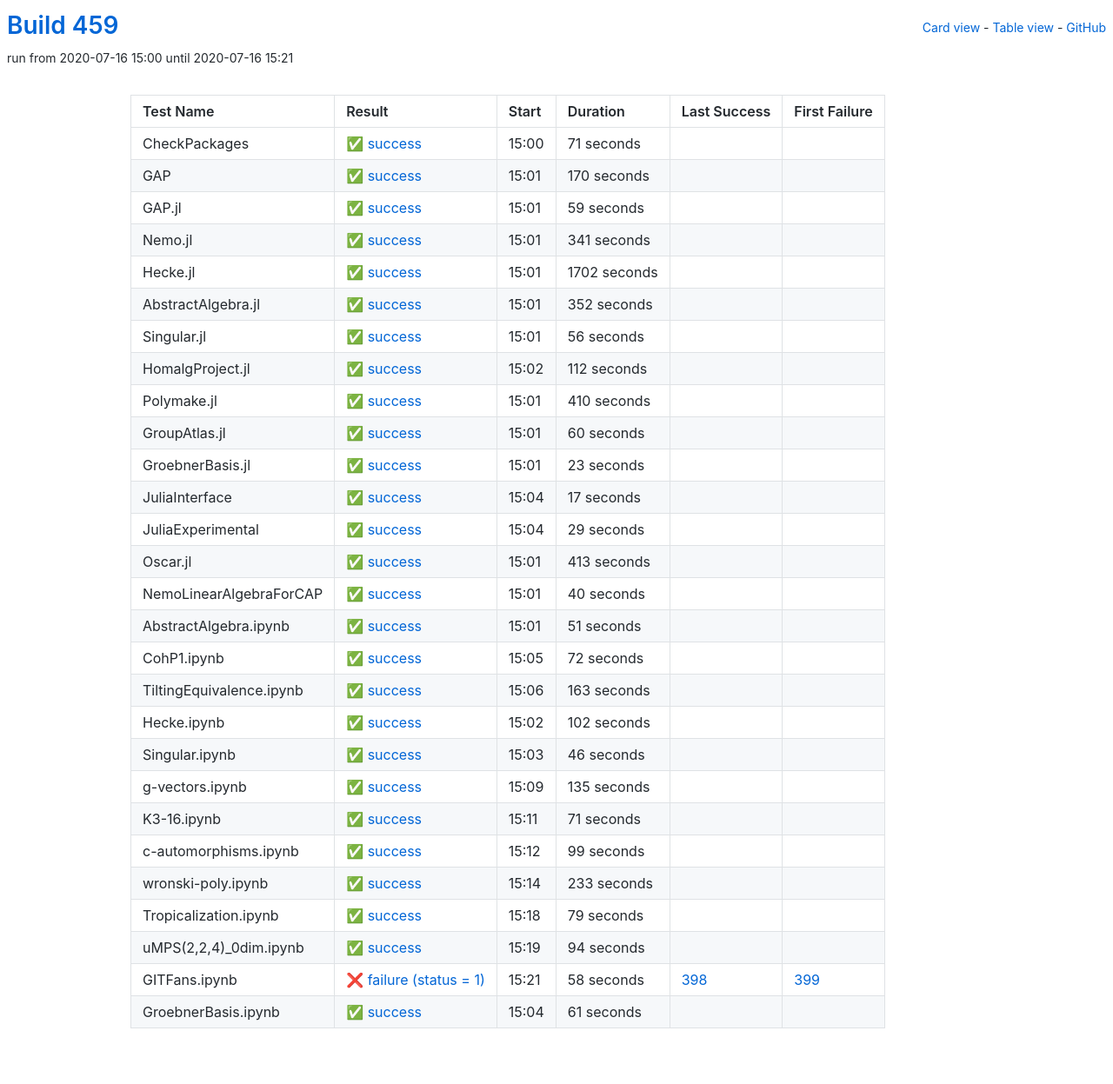
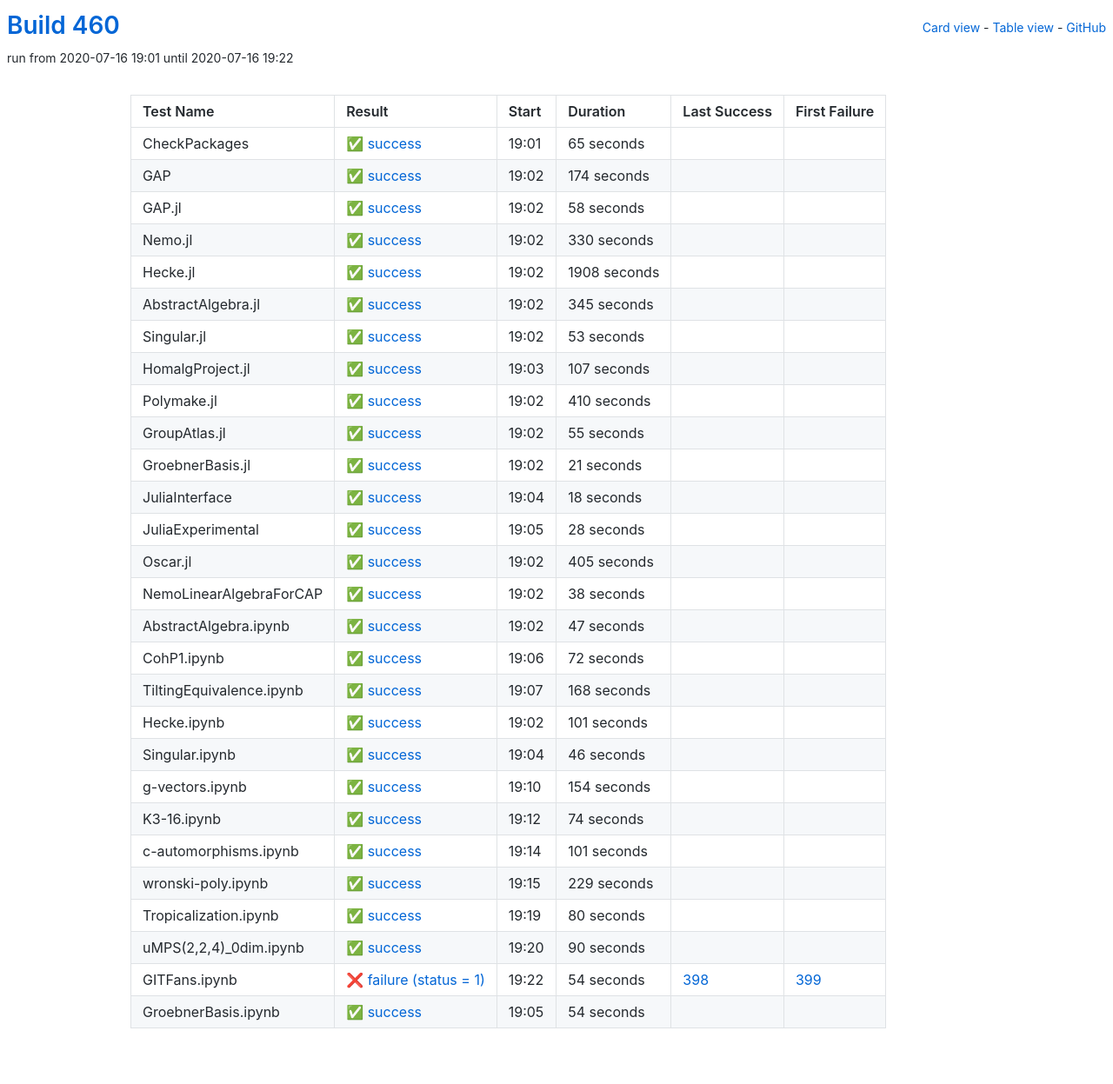
Before and after one commit to oscar-system/oscar-ci-status-stable, a Jekyll site: the page built from table.html, in a window 1280 px wide. Shown: the whole page at 87% size. Built offline with Jekyll 4.4.1, drawn with Linux system fonts in a browser that asks for light colours.

Commit message:
Build #460

```diff
--- a/_data/ci.yml
+++ b/_data/ci.yml
@@ -1,6 +1,6 @@
 ---
-build: 459
-build_url: https://oscarci.mathematik.uni-kl.de/job/oscar-stable/459/
+build: 460
+build_url: https://oscarci.mathematik.uni-kl.de/job/oscar-stable/460/
 job: oscar-stable
 organization: oscar-system
 repo: oscar-ci-status-stable
@@ -8,104 +8,104 @@ repourl: https://github.com/oscar-system/oscar-ci-status-stable
 tests:
 - name: CheckPackages
   id: checkpackages
-  log: https://oscarci.mathematik.uni-kl.de/job/oscar-stable/459/artifact/logs/build-459/CheckPackages.log
-  start: 2020-07-16 15:00
+  log: https://oscarci.mathematik.uni-kl.de/job/oscar-stable/460/artifact/logs/build-460/CheckPackages.log
+  start: 2020-07-16 19:01
   success: true
   exitcode: 0
   status: success
-  duration: 71
+  duration: 65
   last_success: false
   last_success_url:
   first_failure: false
   first_failure_url:
 - name: GAP
   id: gap
-  log: https://oscarci.mathematik.uni-kl.de/job/oscar-stable/459/artifact/logs/build-459/GAP.log
-  start: 2020-07-16 15:01
+  log: https://oscarci.mathematik.uni-kl.de/job/oscar-stable/460/artifact/logs/build-460/GAP.log
+  start: 2020-07-16 19:02
   success: true
   exitcode: 0
   status: success
-  duration: 170
+  duration: 174
   last_success: false
   last_success_url:
   first_failure: false
   first_failure_url:
 - name: GAP.jl
   id: gap-jl
-  log: https://oscarci.mathematik.uni-kl.de/job/oscar-stable/459/artifact/logs/build-459/GAP.jl.log
-  start: 2020-07-16 15:01
+  log: https://oscarci.mathematik.uni-kl.de/job/oscar-stable/460/artifact/logs/build-460/GAP.jl.log
+  start: 2020-07-16 19:02
   success: true
   exitcode: 0
   status: success
-  duration: 59
+  duration: 58
   last_success: false
   last_success_url:
   first_failure: false
   first_failure_url:
 - name: Nemo.jl
   id: nemo-jl
-  log: https://oscarci.mathematik.uni-kl.de/job/oscar-stable/459/artifact/logs/build-459/Nemo.jl.log
-  start: 2020-07-16 15:01
+  log: https://oscarci.mathematik.uni-kl.de/job/oscar-stable/460/artifact/logs/build-460/Nemo.jl.log
+  start: 2020-07-16 19:02
   success: true
   exitcode: 0
   status: success
-  duration: 341
+  duration: 330
   last_success: false
   last_success_url:
   first_failure: false
   first_failure_url:
 - name: Hecke.jl
   id: hecke-jl
-  log: https://oscarci.mathematik.uni-kl.de/job/oscar-stable/459/artifact/logs/build-459/Hecke.jl.log
-  start: 2020-07-16 15:01
+  log: https://oscarci.mathematik.uni-kl.de/job/oscar-stable/460/artifact/logs/build-460/Hecke.jl.log
+  start: 2020-07-16 19:02
   success: true
   exitcode: 0
   status: success
-  duration: 1702
+  duration: 1908
   last_success: false
   last_success_url:
   first_failure: false
   first_failure_url:
 - name: AbstractAlgebra.jl
   id: abstractalgebra-jl
-  log: https://oscarci.mathematik.uni-kl.de/job/oscar-stable/459/artifact/logs/build-459/AbstractAlgebra.jl.log
-  start: 2020-07-16 15:01
+  log: https://oscarci.mathematik.uni-kl.de/job/oscar-stable/460/artifact/logs/build-460/AbstractAlgebra.jl.log
+  start: 2020-07-16 19:02
   success: true
   exitcode: 0
   status: success
-  duration: 352
+  duration: 345
   last_success: false
   last_success_url:
   first_failure: false
   first_failure_url:
 - name: Singular.jl
   id: singular-jl
-  log: https://oscarci.mathematik.uni-kl.de/job/oscar-stable/459/artifact/logs/build-459/Singular.jl.log
-  start: 2020-07-16 15:01
+  log: https://oscarci.mathematik.uni-kl.de/job/oscar-stable/460/artifact/logs/build-460/Singular.jl.log
+  start: 2020-07-16 19:02
   success: true
   exitcode: 0
   status: success
-  duration: 56
+  duration: 53
   last_success: false
   last_success_url:
   first_failure: false
   first_failure_url:
 - name: HomalgProject.jl
   id: homalgproject-jl
-  log: https://oscarci.mathematik.uni-kl.de/job/oscar-stable/459/artifact/logs/build-459/HomalgProject.jl.log
-  start: 2020-07-16 15:02
+  log: https://oscarci.mathematik.uni-kl.de/job/oscar-stable/460/artifact/logs/build-460/HomalgProject.jl.log
+  start: 2020-07-16 19:03
   success: true
   exitcode: 0
   status: success
-  duration: 112
+  duration: 107
   last_success: false
   last_success_url:
   first_failure: false
   first_failure_url:
 - name: Polymake.jl
   id: polymake-jl
-  log: https://oscarci.mathematik.uni-kl.de/job/oscar-stable/459/artifact/logs/build-459/Polymake.jl.log
-  start: 2020-07-16 15:01
+  log: https://oscarci.mathematik.uni-kl.de/job/oscar-stable/460/artifact/logs/build-460/Polymake.jl.log
+  start: 2020-07-16 19:02
   success: true
   exitcode: 0
   status: success
@@ -116,92 +116,92 @@ tests:
   first_failure_url:
 - name: GroupAtlas.jl
   id: groupatlas-jl
-  log: https://oscarci.mathematik.uni-kl.de/job/oscar-stable/459/artifact/logs/build-459/GroupAtlas.jl.log
-  start: 2020-07-16 15:01
+  log: https://oscarci.mathematik.uni-kl.de/job/oscar-stable/460/artifact/logs/build-460/GroupAtlas.jl.log
+  start: 2020-07-16 19:02
   success: true
   exitcode: 0
   status: success
-  duration: 60
+  duration: 55
   last_success: false
   last_success_url:
   first_failure: false
   first_failure_url:
 - name: GroebnerBasis.jl
   id: groebnerbasis-jl
-  log: https://oscarci.mathematik.uni-kl.de/job/oscar-stable/459/artifact/logs/build-459/GroebnerBasis.jl.log
-  start: 2020-07-16 15:01
+  log: https://oscarci.mathematik.uni-kl.de/job/oscar-stable/460/artifact/logs/build-460/GroebnerBasis.jl.log
+  start: 2020-07-16 19:02
   success: true
   exitcode: 0
   status: success
-  duration: 23
+  duration: 21
   last_success: false
   last_success_url:
   first_failure: false
   first_failure_url:
 - name: JuliaInterface
   id: juliainterface
-  log: https://oscarci.mathematik.uni-kl.de/job/oscar-stable/459/artifact/logs/build-459/JuliaInterface.log
-  start: 2020-07-16 15:04
+  log: https://oscarci.mathematik.uni-kl.de/job/oscar-stable/460/artifact/logs/build-460/JuliaInterface.log
+  start: 2020-07-16 19:04
   success: true
   exitcode: 0
   status: success
-  duration: 17
+  duration: 18
   last_success: false
   last_success_url:
   first_failure: false
   first_failure_url:
 - name: JuliaExperimental
   id: juliaexperimental
-  log: https://oscarci.mathematik.uni-kl.de/job/oscar-stable/459/artifact/logs/build-459/JuliaExperimental.log
-  start: 2020-07-16 15:04
+  log: https://oscarci.mathematik.uni-kl.de/job/oscar-stable/460/artifact/logs/build-460/JuliaExperimental.log
+  start: 2020-07-16 19:05
   success: true
   exitcode: 0
   status: success
-  duration: 29
+  duration: 28
   last_success: false
   last_success_url:
   first_failure: false
   first_failure_url:
 - name: Oscar.jl
   id: oscar-jl
-  log: https://oscarci.mathematik.uni-kl.de/job/oscar-stable/459/artifact/logs/build-459/Oscar.jl.log
-  start: 2020-07-16 15:01
+  log: https://oscarci.mathematik.uni-kl.de/job/oscar-stable/460/artifact/logs/build-460/Oscar.jl.log
+  start: 2020-07-16 19:02
   success: true
   exitcode: 0
   status: success
-  duration: 413
+  duration: 405
   last_success: false
   last_success_url:
   first_failure: false
   first_failure_url:
 - name: NemoLinearAlgebraForCAP
   id: nemolinearalgebraforcap
-  log: https://oscarci.mathematik.uni-kl.de/job/oscar-stable/459/artifact/logs/build-459/NemoLinearAlgebraForCAP.log
-  start: 2020-07-16 15:01
+  log: https://oscarci.mathematik.uni-kl.de/job/oscar-stable/460/artifact/logs/build-460/NemoLinearAlgebraForCAP.log
+  start: 2020-07-16 19:02
   success: true
   exitcode: 0
   status: success
-  duration: 40
+  duration: 38
   last_success: false
   last_success_url:
   first_failure: false
   first_failure_url:
 - name: AbstractAlgebra.ipynb
   id: abstractalgebra-ipynb
-  log: https://oscarci.mathematik.uni-kl.de/job/oscar-stable/459/artifact/logs/build-459/AbstractAlgebra.ipynb.log
-  start: 2020-07-16 15:01
+  log: https://oscarci.mathematik.uni-kl.de/job/oscar-stable/460/artifact/logs/build-460/AbstractAlgebra.ipynb.log
+  start: 2020-07-16 19:02
   success: true
   exitcode: 0
   status: success
-  duration: 51
+  duration: 47
   last_success: false
   last_success_url:
   first_failure: false
   first_failure_url:
 - name: CohP1.ipynb
   id: cohp1-ipynb
-  log: https://oscarci.mathematik.uni-kl.de/job/oscar-stable/459/artifact/logs/build-459/CohP1.ipynb.log
-  start: 2020-07-16 15:05
+  log: https://oscarci.mathematik.uni-kl.de/job/oscar-stable/460/artifact/logs/build-460/CohP1.ipynb.log
+  start: 2020-07-16 19:06
   success: true
   exitcode: 0
   status: success
@@ -212,32 +212,32 @@ tests:
   first_failure_url:
 - name: TiltingEquivalence.ipynb
   id: tiltingequivalence-ipynb
-  log: https://oscarci.mathematik.uni-kl.de/job/oscar-stable/459/artifact/logs/build-459/TiltingEquivalence.ipynb.log
-  start: 2020-07-16 15:06
+  log: https://oscarci.mathematik.uni-kl.de/job/oscar-stable/460/artifact/logs/build-460/TiltingEquivalence.ipynb.log
+  start: 2020-07-16 19:07
   success: true
   exitcode: 0
   status: success
-  duration: 163
+  duration: 168
   last_success: false
   last_success_url:
   first_failure: false
   first_failure_url:
 - name: Hecke.ipynb
   id: hecke-ipynb
-  log: https://oscarci.mathematik.uni-kl.de/job/oscar-stable/459/artifact/logs/build-459/Hecke.ipynb.log
-  start: 2020-07-16 15:02
+  log: https://oscarci.mathematik.uni-kl.de/job/oscar-stable/460/artifact/logs/build-460/Hecke.ipynb.log
+  start: 2020-07-16 19:02
   success: true
   exitcode: 0
   status: success
-  duration: 102
+  duration: 101
   last_success: false
   last_success_url:
   first_failure: false
   first_failure_url:
 - name: Singular.ipynb
   id: singular-ipynb
-  log: https://oscarci.mathematik.uni-kl.de/job/oscar-stable/459/artifact/logs/build-459/Singular.ipynb.log
-  start: 2020-07-16 15:03
+  log: https://oscarci.mathematik.uni-kl.de/job/oscar-stable/460/artifact/logs/build-460/Singular.ipynb.log
+  start: 2020-07-16 19:04
   success: true
   exitcode: 0
   status: success
@@ -248,96 +248,96 @@ tests:
   first_failure_url:
 - name: g-vectors.ipynb
   id: g-vectors-ipynb
-  log: https://oscarci.mathematik.uni-kl.de/job/oscar-stable/459/artifact/logs/build-459/g-vectors.ipynb.log
-  start: 2020-07-16 15:09
+  log: https://oscarci.mathematik.uni-kl.de/job/oscar-stable/460/artifact/logs/build-460/g-vectors.ipynb.log
+  start: 2020-07-16 19:10
   success: true
   exitcode: 0
   status: success
-  duration: 135
+  duration: 154
   last_success: false
   last_success_url:
   first_failure: false
   first_failure_url:
 - name: K3-16.ipynb
   id: k3-16-ipynb
-  log: https://oscarci.mathematik.uni-kl.de/job/oscar-stable/459/artifact/logs/build-459/K3-16.ipynb.log
-  start: 2020-07-16 15:11
+  log: https://oscarci.mathematik.uni-kl.de/job/oscar-stable/460/artifact/logs/build-460/K3-16.ipynb.log
+  start: 2020-07-16 19:12
   success: true
   exitcode: 0
   status: success
-  duration: 71
+  duration: 74
   last_success: false
   last_success_url:
   first_failure: false
   first_failure_url:
 - name: c-automorphisms.ipynb
   id: c-automorphisms-ipynb
-  log: https://oscarci.mathematik.uni-kl.de/job/oscar-stable/459/artifact/logs/build-459/c-automorphisms.ipynb.log
-  start: 2020-07-16 15:12
+  log: https://oscarci.mathematik.uni-kl.de/job/oscar-stable/460/artifact/logs/build-460/c-automorphisms.ipynb.log
+  start: 2020-07-16 19:14
   success: true
   exitcode: 0
   status: success
-  duration: 99
+  duration: 101
   last_success: false
   last_success_url:
   first_failure: false
   first_failure_url:
 - name: wronski-poly.ipynb
   id: wronski-poly-ipynb
-  log: https://oscarci.mathematik.uni-kl.de/job/oscar-stable/459/artifact/logs/build-459/wronski-poly.ipynb.log
-  start: 2020-07-16 15:14
+  log: https://oscarci.mathematik.uni-kl.de/job/oscar-stable/460/artifact/logs/build-460/wronski-poly.ipynb.log
+  start: 2020-07-16 19:15
   success: true
   exitcode: 0
   status: success
-  duration: 233
+  duration: 229
   last_success: false
   last_success_url:
   first_failure: false
   first_failure_url:
 - name: Tropicalization.ipynb
   id: tropicalization-ipynb
-  log: https://oscarci.mathematik.uni-kl.de/job/oscar-stable/459/artifact/logs/build-459/Tropicalization.ipynb.log
-  start: 2020-07-16 15:18
+  log: https://oscarci.mathematik.uni-kl.de/job/oscar-stable/460/artifact/logs/build-460/Tropicalization.ipynb.log
+  start: 2020-07-16 19:19
   success: true
   exitcode: 0
   status: success
-  duration: 79
+  duration: 80
   last_success: false
   last_success_url:
   first_failure: false
   first_failure_url:
 - name: uMPS(2,2,4)_0dim.ipynb
   id: umps-2-2-4-0dim-ipynb
-  log: https://oscarci.mathematik.uni-kl.de/job/oscar-stable/459/artifact/logs/build-459/uMPS-2-2-4-_0dim.ipynb.log
-  start: 2020-07-16 15:19
+  log: https://oscarci.mathematik.uni-kl.de/job/oscar-stable/460/artifact/logs/build-460/uMPS-2-2-4-_0dim.ipynb.log
+  start: 2020-07-16 19:20
   success: true
   exitcode: 0
   status: success
-  duration: 94
+  duration: 90
   last_success: false
   last_success_url:
   first_failure: false
   first_failure_url:
 - name: GITFans.ipynb
   id: gitfans-ipynb
-  log: https://oscarci.mathematik.uni-kl.de/job/oscar-stable/459/artifact/logs/build-459/GITFans.ipynb.log
-  start: 2020-07-16 15:21
+  log: https://oscarci.mathematik.uni-kl.de/job/oscar-stable/460/artifact/logs/build-460/GITFans.ipynb.log
+  start: 2020-07-16 19:22
   success: false
   exitcode: 1
   status: failure
-  duration: 58
+  duration: 54
   last_success: 398
   last_success_url: https://oscarci.mathematik.uni-kl.de/job/oscar-stable/398/
   first_failure: 399
   first_failure_url: https://oscarci.mathematik.uni-kl.de/job/oscar-stable/399/
 - name: GroebnerBasis.ipynb
   id: groebnerbasis-ipynb
-  log: https://oscarci.mathematik.uni-kl.de/job/oscar-stable/459/artifact/logs/build-459/GroebnerBasis.ipynb.log
-  start: 2020-07-16 15:04
+  log: https://oscarci.mathematik.uni-kl.de/job/oscar-stable/460/artifact/logs/build-460/GroebnerBasis.ipynb.log
+  start: 2020-07-16 19:05
   success: true
   exitcode: 0
   status: success
-  duration: 61
+  duration: 54
   last_success: false
   last_success_url:
   first_failure: false
```
Also changed, not shown: README.md.
